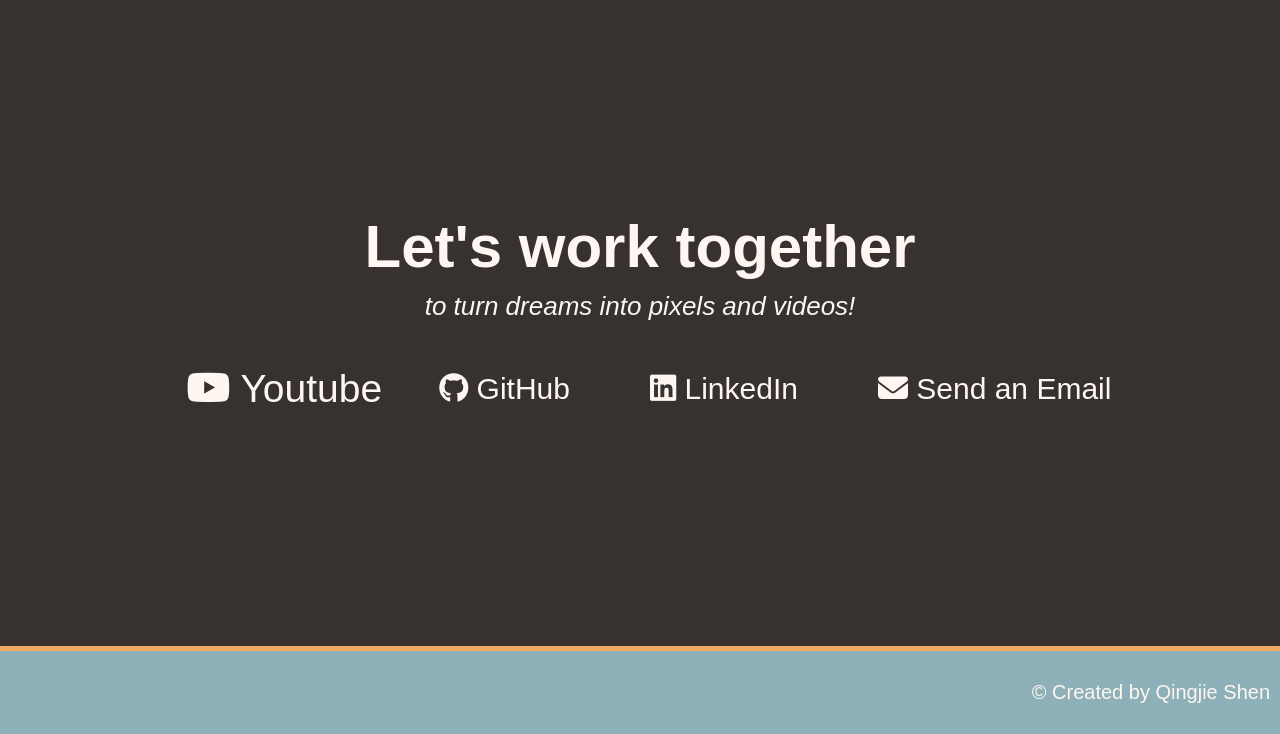
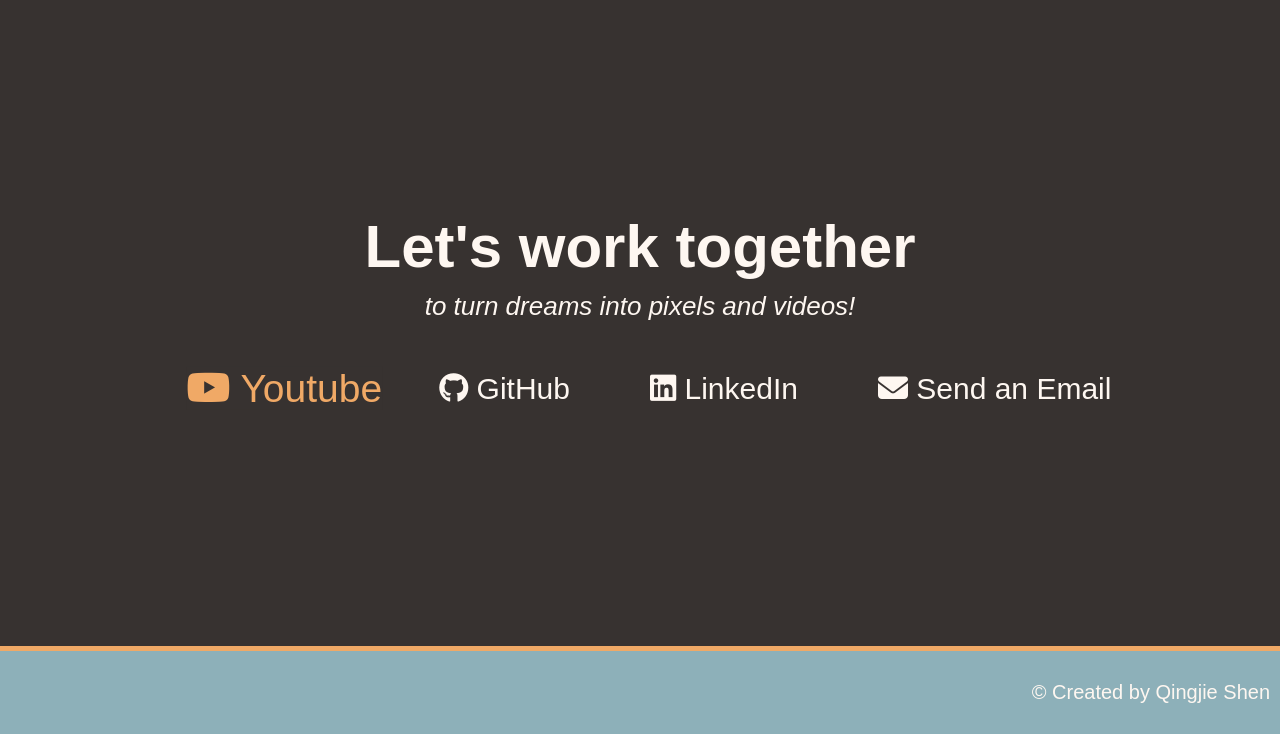
Before and after one commit to QingjieShen/personal-portfolio, a plain HTML site: page index.html in a window 1280 px wide. In both pictures the pointer is over the link "Youtube". Shown: the part 3383-4117 px from the top of the page. Drawn offline with Linux system fonts and the light colour scheme.

Commit message:
adds hover color to social medias

```diff
--- a/css/main.css
+++ b/css/main.css
@@ -240,6 +240,10 @@ main {
   color: var(--default-white);
 }
 
+.contact ul li a:hover {
+  color: var(--header-background);
+}
+
 /* footer */
 footer {
   background-color: var(--welcome-background);
```
